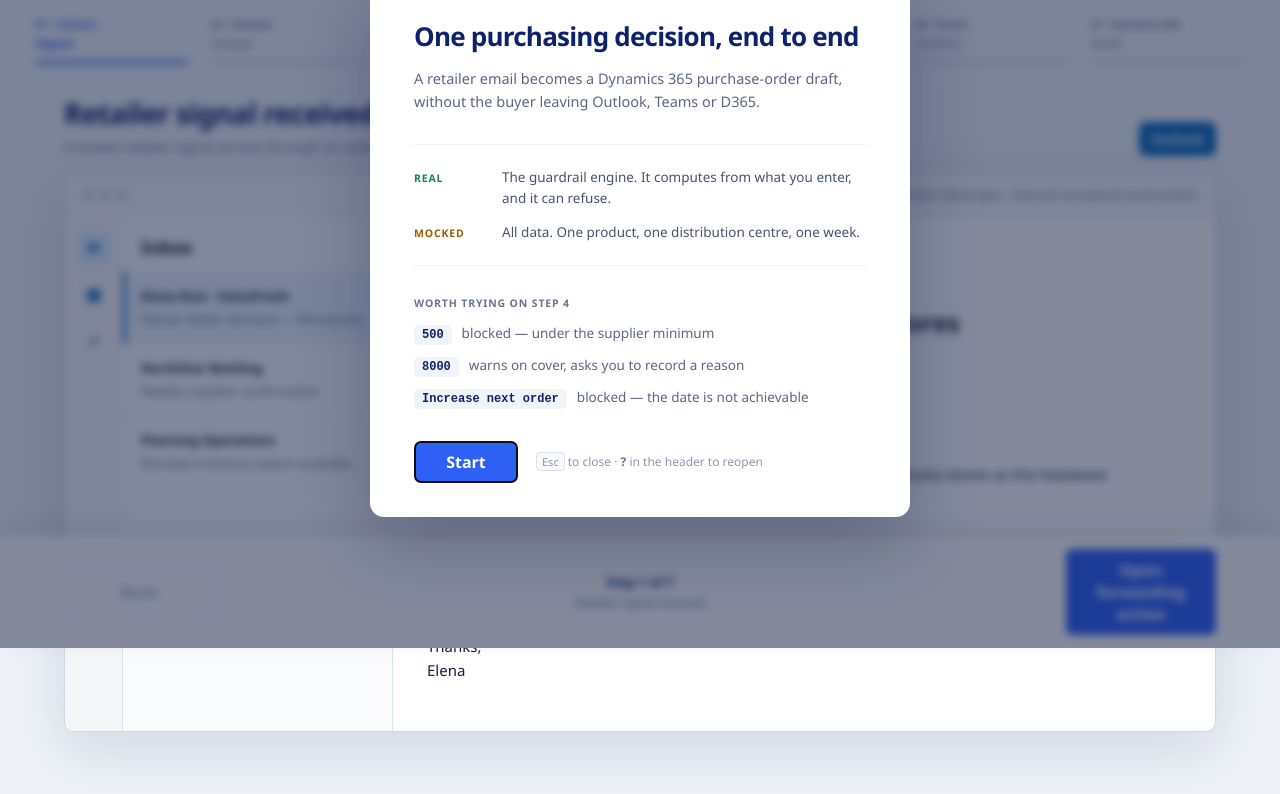
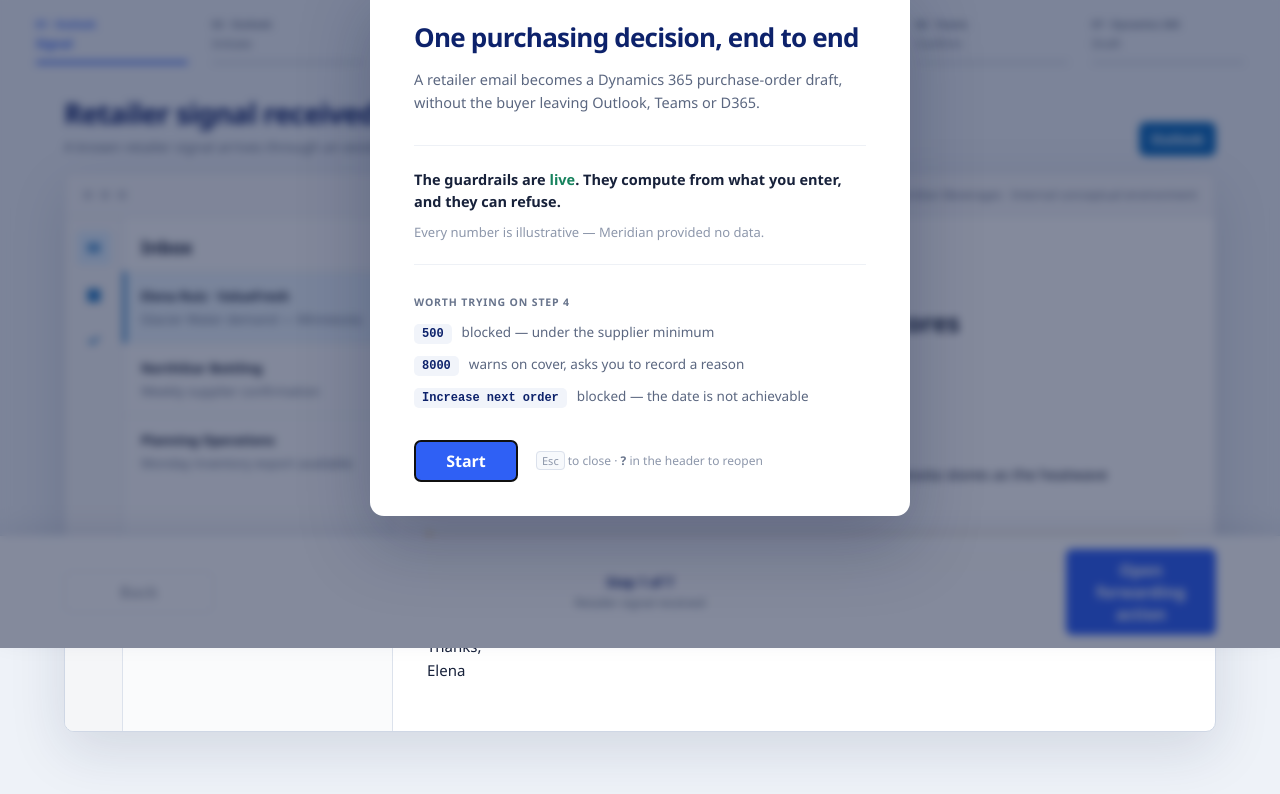
Before and after one commit to Jacobmccarthy10/meridian-signal-to-execution, a website: page Meridian-Signal-to-Execution.html in a window 1280 px wide. Shown: the part 152-946 px from the top of the page. Drawn offline with Linux system fonts and the light colour scheme.

Commit message:
Lead the intro with the capability, not the disclaimer
The real/mocked pair gave equal weight to what was built and what was
faked, so the caveat was as loud as the claim. Now one line states that the
guardrails compute and can refuse, with the data caveat underneath in grey.

Dropped "one product, one distribution centre, one week" from the card. It
reads as an unexplained limitation before the reader has seen anything;
the scope belongs in ASSUMPTIONS.md, where it has context.

Co-Authored-By: Claude Opus 5 <noreply@anthropic.com>

```diff
--- a/Meridian-Signal-to-Execution.html
+++ b/Meridian-Signal-to-Execution.html
@@ -276,12 +276,10 @@ code { padding: 1px 5px; border-radius: 4px; background: #eef1f7; color: #35406b
 .intro-card h2 { margin: 0 0 14px; color: var(--navy); font-size: 26px; font-weight: 600; letter-spacing: -.03em; line-height: 1.22; }
 .intro-lead { margin: 0 0 30px; color: #5b6780; font-size: 14.5px; line-height: 1.62; }
 
-.intro-facts { margin: 0 0 30px; padding: 22px 0; border-top: 1px solid #eef1f6; border-bottom: 1px solid #eef1f6; display: grid; gap: 13px; }
-.intro-facts > div { display: grid; grid-template-columns: 74px 1fr; gap: 14px; align-items: baseline; }
-.intro-facts dt { margin: 0; font-size: 10.5px; font-weight: 700; letter-spacing: .08em; text-transform: uppercase; }
-.intro-facts dt.real { color: var(--green); }
-.intro-facts dt.mocked { color: var(--amber); }
-.intro-facts dd { margin: 0; color: #46536e; font-size: 13.5px; line-height: 1.55; }
+.intro-statement { margin: 0 0 30px; padding: 22px 0; border-top: 1px solid #eef1f6; border-bottom: 1px solid #eef1f6; }
+.intro-claim { margin: 0 0 9px; color: var(--ink); font-size: 14.5px; font-weight: 600; line-height: 1.55; }
+.intro-claim em { font-style: normal; color: var(--green); }
+.intro-caveat { margin: 0; color: #8d97ab; font-size: 13px; line-height: 1.55; }
 
 .intro-try-label { margin: 0 0 14px; color: var(--muted); font-size: 10.5px; font-weight: 700; letter-spacing: .08em; text-transform: uppercase; }
 .intro-try { margin: 0 0 32px; padding: 0; list-style: none; display: grid; gap: 11px; }
@@ -298,7 +296,6 @@ code { padding: 1px 5px; border-radius: 4px; background: #eef1f7; color: #35406b
 @media (max-width: 620px) {
   .intro-card { padding: 30px 24px 26px; }
   .intro-card h2 { font-size: 22px; }
-  .intro-facts > div { grid-template-columns: 1fr; gap: 3px; }
   .intro-actions { flex-direction: column; align-items: stretch; gap: 14px; }
 }
   </style>
@@ -335,16 +332,10 @@ code { padding: 1px 5px; border-radius: 4px; background: #eef1f7; color: #35406b
       <h2 id="introTitle">One purchasing decision, end to end</h2>
       <p class="intro-lead">A retailer email becomes a Dynamics 365 purchase-order draft, without the buyer leaving Outlook, Teams or D365.</p>
 
-      <dl class="intro-facts">
-        <div>
-          <dt class="real">Real</dt>
-          <dd>The guardrail engine. It computes from what you enter, and it can refuse.</dd>
-        </div>
-        <div>
-          <dt class="mocked">Mocked</dt>
-          <dd>All data. One product, one distribution centre, one week.</dd>
-        </div>
-      </dl>
+      <div class="intro-statement">
+        <p class="intro-claim">The guardrails are <em>live</em>. They compute from what you enter, and they can refuse.</p>
+        <p class="intro-caveat">Every number is illustrative — Meridian provided no data.</p>
+      </div>
 
       <p class="intro-try-label">Worth trying on step 4</p>
       <ul class="intro-try">
--- a/styles.css
+++ b/styles.css
@@ -268,12 +268,10 @@ code { padding: 1px 5px; border-radius: 4px; background: #eef1f7; color: #35406b
 .intro-card h2 { margin: 0 0 14px; color: var(--navy); font-size: 26px; font-weight: 600; letter-spacing: -.03em; line-height: 1.22; }
 .intro-lead { margin: 0 0 30px; color: #5b6780; font-size: 14.5px; line-height: 1.62; }
 
-.intro-facts { margin: 0 0 30px; padding: 22px 0; border-top: 1px solid #eef1f6; border-bottom: 1px solid #eef1f6; display: grid; gap: 13px; }
-.intro-facts > div { display: grid; grid-template-columns: 74px 1fr; gap: 14px; align-items: baseline; }
-.intro-facts dt { margin: 0; font-size: 10.5px; font-weight: 700; letter-spacing: .08em; text-transform: uppercase; }
-.intro-facts dt.real { color: var(--green); }
-.intro-facts dt.mocked { color: var(--amber); }
-.intro-facts dd { margin: 0; color: #46536e; font-size: 13.5px; line-height: 1.55; }
+.intro-statement { margin: 0 0 30px; padding: 22px 0; border-top: 1px solid #eef1f6; border-bottom: 1px solid #eef1f6; }
+.intro-claim { margin: 0 0 9px; color: var(--ink); font-size: 14.5px; font-weight: 600; line-height: 1.55; }
+.intro-claim em { font-style: normal; color: var(--green); }
+.intro-caveat { margin: 0; color: #8d97ab; font-size: 13px; line-height: 1.55; }
 
 .intro-try-label { margin: 0 0 14px; color: var(--muted); font-size: 10.5px; font-weight: 700; letter-spacing: .08em; text-transform: uppercase; }
 .intro-try { margin: 0 0 32px; padding: 0; list-style: none; display: grid; gap: 11px; }
@@ -290,6 +288,5 @@ code { padding: 1px 5px; border-radius: 4px; background: #eef1f7; color: #35406b
 @media (max-width: 620px) {
   .intro-card { padding: 30px 24px 26px; }
   .intro-card h2 { font-size: 22px; }
-  .intro-facts > div { grid-template-columns: 1fr; gap: 3px; }
   .intro-actions { flex-direction: column; align-items: stretch; gap: 14px; }
 }
```
Also changed, not shown: index.html (+4 -10 lines).
